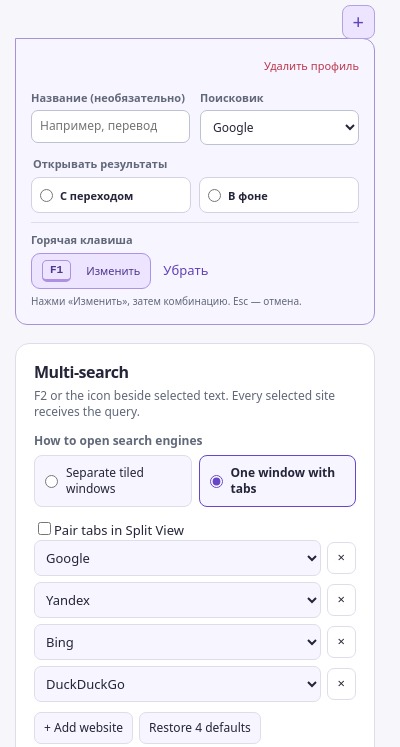
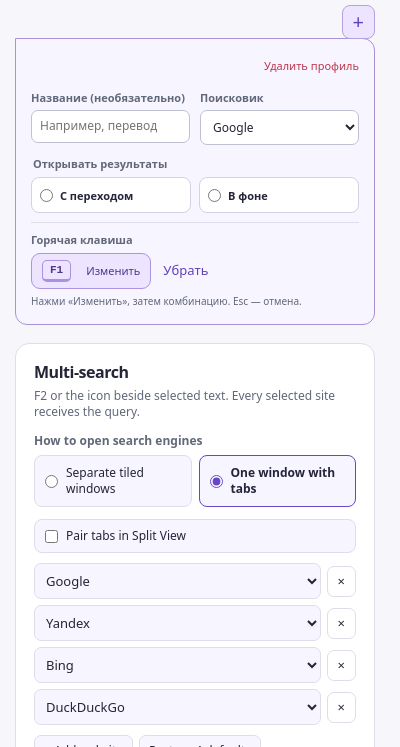
Before and after one commit to devinsondev/firefoxfastsearch, a browser extension: page extension/popup.html in a window 400 px wide. Both pictures are taken after a click on the label "One window with tabs". Shown: the part 89-836 px from the top of the page. Drawn offline with Linux system fonts and the light colour scheme.

Commit message:
style: split pairing checkbox and browser capability instructions

```diff
--- a/extension/multi.css
+++ b/extension/multi.css
@@ -20,3 +20,9 @@
   border:1px solid var(--line);border-radius:8px;cursor:pointer;font-size:12px}
 .multi-display label:has(input:checked){border-color:var(--accent);font-weight:650}
 .multi-display input{flex:none;accent-color:var(--accent);margin:0}
+
+.multi-split{display:flex;align-items:center;gap:8px;margin:10px 0;
+  padding:8px 10px;background:var(--surface2);border:1px solid var(--line);
+  border-radius:8px;color:var(--text);font-size:12px;cursor:pointer}
+.multi-split input{flex:none;margin:0;accent-color:var(--accent)}
+.multi-settings .multi-split-hint{margin:5px 0 12px;color:var(--muted);font-size:11px}
```
